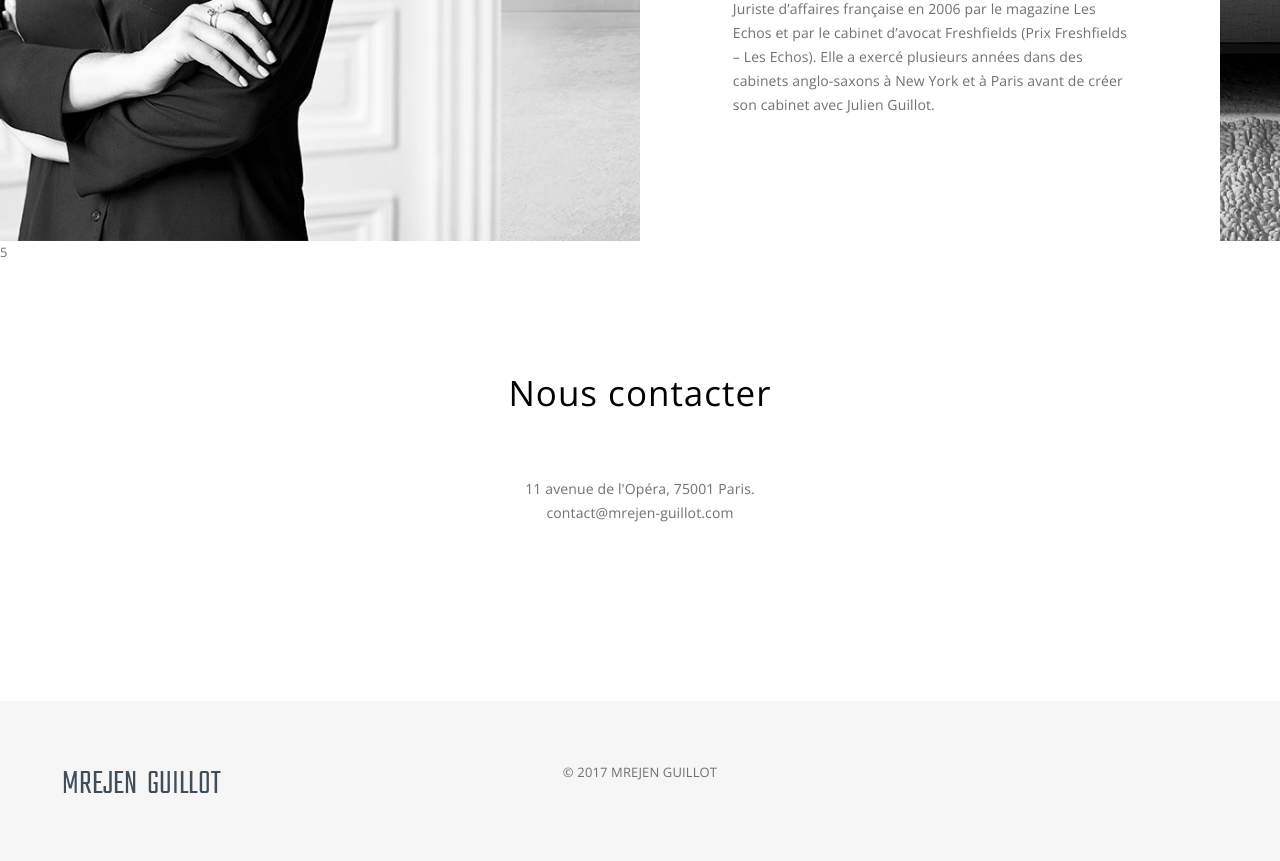
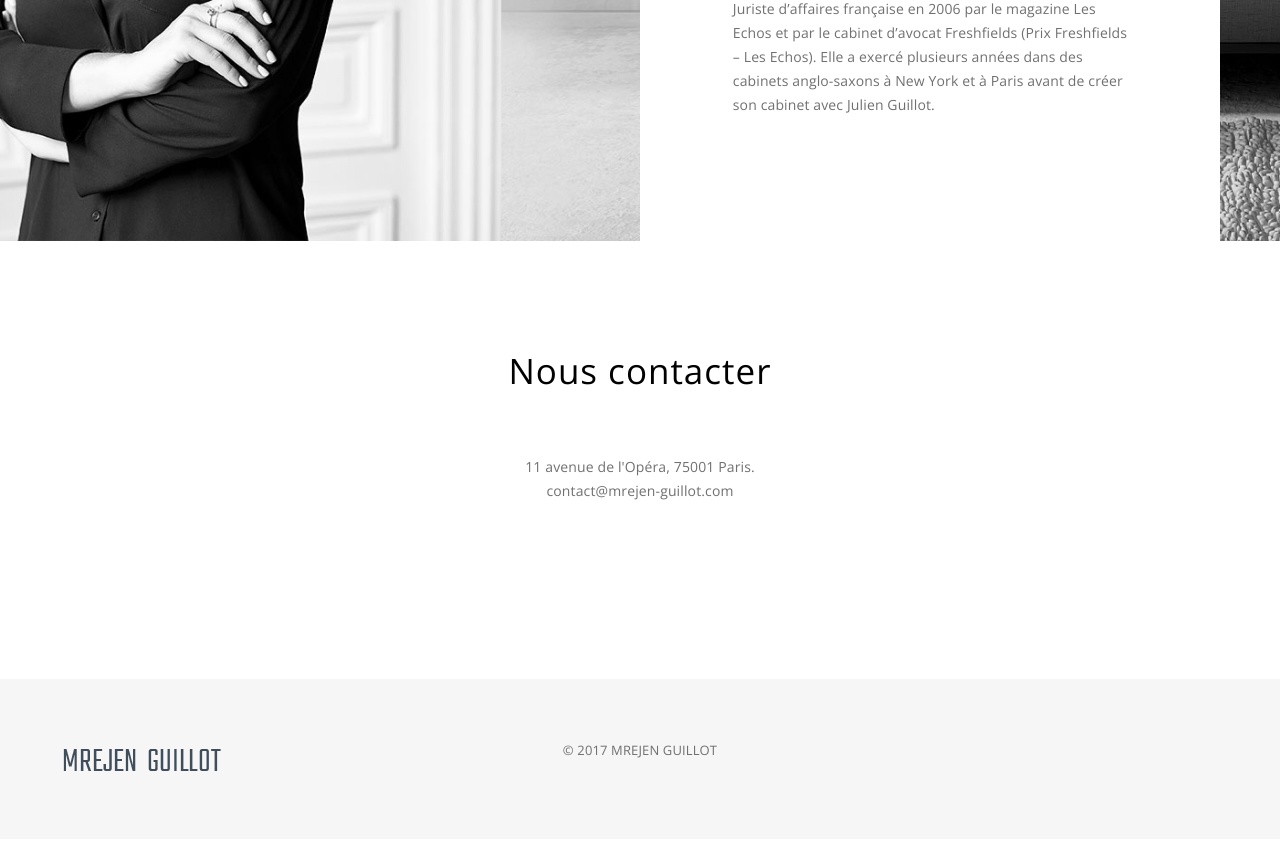
Before and after one commit to sarkissianraffi/mrejen-guillot, a PHP site: page / in a window 1280 px wide. Shown: the part 3387-4248 px from the top of the page. After the commit the page ends 4158 px from the top, so only its background shows below. Run offline with PHP 8.4, Linux system fonts and the light colour scheme; some web fonts are replaced.

Commit message:
Fix HTML text

```diff
--- a/css/responsive.css
+++ b/css/responsive.css
@@ -1681,7 +1681,8 @@
     .xs-padding-seven{padding:4% !important}
     .xs-padding-eight {padding:4.5% !important}
     .xs-padding-nine {padding:5% !important}
-    .xs-padding-ten{ padding:5.5% !important; height: auto !important;}
+    .xs-padding-ten{ padding:5.5% !important;
+                    height: auto !important;}
     .xs-padding-eleven{ padding:6% !important}
     .xs-padding-twelve{ padding:6.5% !important}
     .xs-padding-thirteen{ padding:7% !important}
--- a/index.html
+++ b/index.html
@@ -163,7 +163,7 @@
                     <div class="text-medium sm-text-medium margin-fifteen-bottom tz-text"><p>Jessica MREJEN est avocat aux barreaux de Paris et de New York. Elle supervise le droit des affaires (conseil et contentieux commercial). Jessica a développé une pratique de niche en droit de la sécurité sociale / santé - sécurité. Jessica est diplômée de HEC (diplôme Grande Ecole 2007), de Paris I (Master 2 de droit des affaires, 2007) et de Columbia Law School (LL.M 2010). Elle a été élue Meilleure Juriste d’affaires française en 2006 par le magazine Les Echos et par le cabinet d’avocat Freshfields (Prix Freshfields – Les Echos). Elle a exercé plusieurs années dans des cabinets anglo-saxons à New York et à Paris avant de créer son cabinet avec Julien Guillot.</p></div>
                 </div>
             </div>
-        </section>5
+        </section>
         <section class="padding-110px-tb bg-white builder-bg xs-padding-60px-tb border-none" id="contact-section16">
             <div class="container">
                 <div class="row">
```
